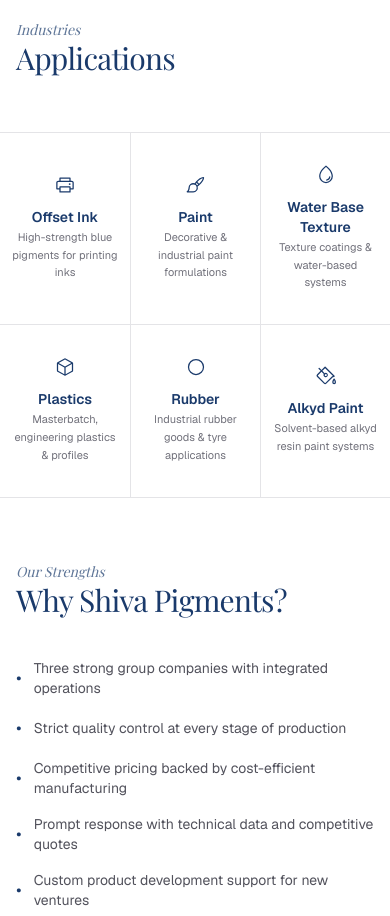
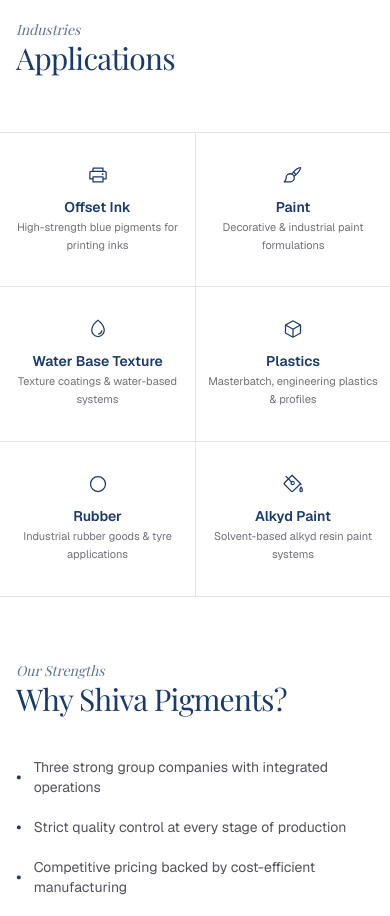
Before and after one commit to pragneshbarik/shivapigments, a Next.js app: page / in a window 390 px wide. Shown: the part 2320-3236 px from the top of the page. Built offline with nearby package versions, Linux system fonts and the light colour scheme.

Commit message:
Fix applications grid: 2 columns on mobile

```diff
--- a/src/app/page.tsx
+++ b/src/app/page.tsx
@@ -368,16 +368,16 @@
       </div>
 
       <div className="border-t border-b border-zinc-200">
-        <div className="grid grid-cols-3 md:grid-cols-6">
+        <div className="grid grid-cols-2 md:grid-cols-6">
           {applications.map((app, i) => {
             const Icon = app.icon
             return (
               <div
                 key={app.name}
                 className={`flex flex-col items-center justify-center px-3 py-8 text-center
-                  ${i % 3 !== 0 ? "border-l border-zinc-200" : ""}
+                  ${i % 2 !== 0 ? "border-l border-zinc-200" : ""}
                   md:border-l md:border-zinc-200
-                  ${i >= 3 ? "border-t border-zinc-200 md:border-t-0" : ""}
+                  ${i >= 2 ? "border-t border-zinc-200 md:border-t-0" : ""}
                 `}
               >
                 <Icon className="mb-3 size-5 text-[#1a3a6b]" />
```
